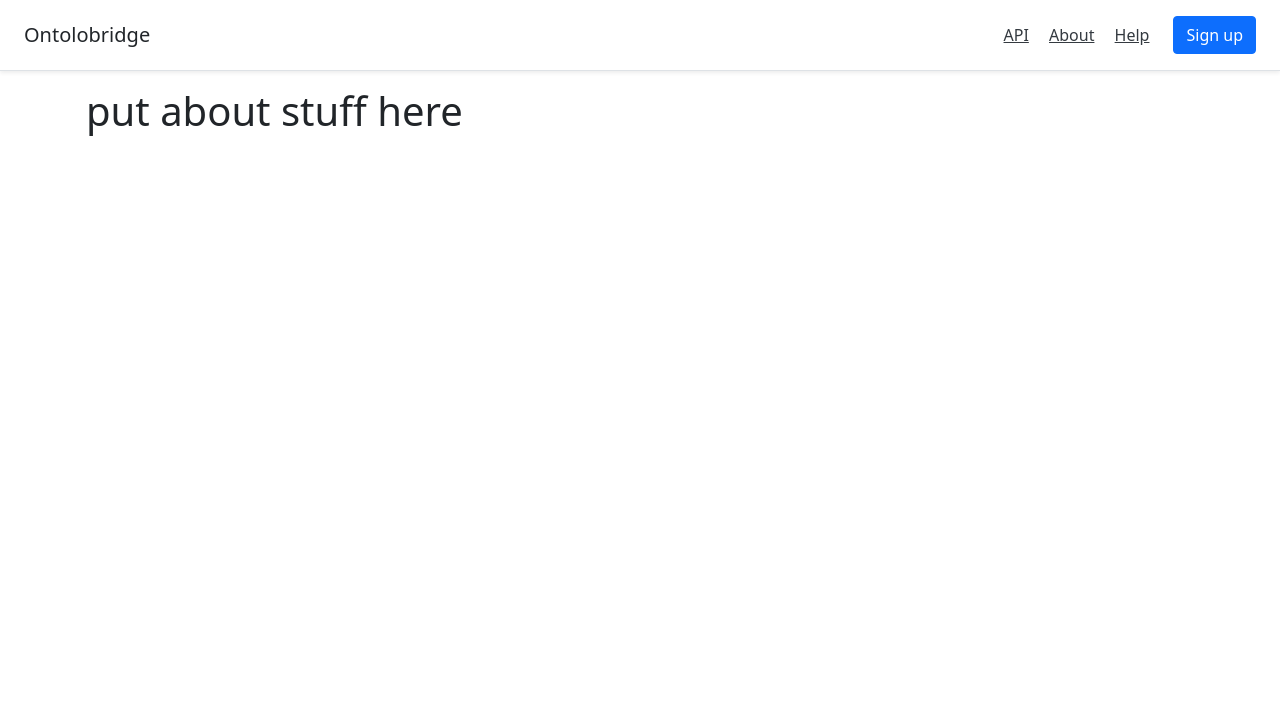
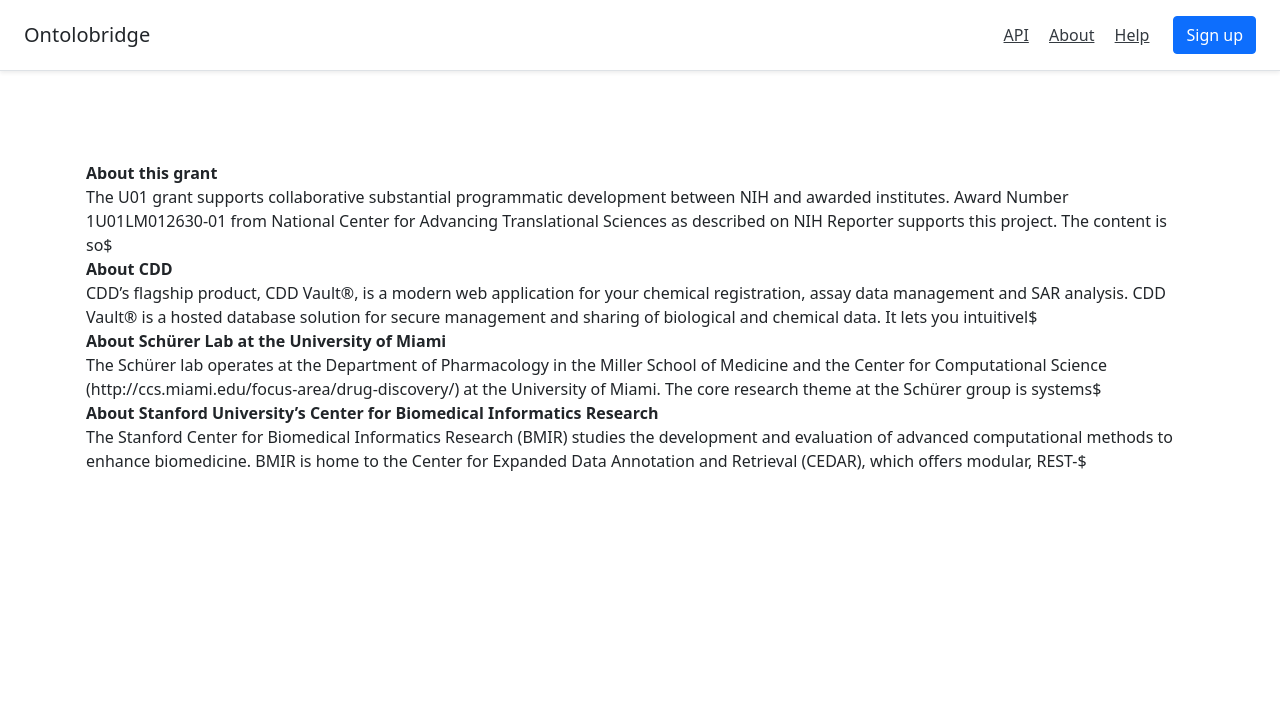
Before and after one commit to OntoloBridge/Ontolobridge-website, a PHP site: page /about.php in a window 1280 px wide. Shown: the top 713 px of the page. Run offline with PHP 8.4, Linux system fonts and the light colour scheme; data that the repository does not hold is empty.

Commit message:
Update about.php
Updated About page Closing #2

```diff
--- a/about.php
+++ b/about.php
@@ -25,9 +25,31 @@
     </nav>
     <a class="btn btn-primary" href="#">Sign up</a>
 </div>
+
 <main class="container" role="main">
-    <h1>put about stuff here</h1>
+    <?php include("util/displayMessage.php"); ?>
+    <div class="row">
+        <div class="col">
+<div><b>About this grant</b></div>
+
+<div>The U01 grant supports collaborative substantial programmatic development between NIH and awarded institutes. Award Number 1U01LM012630-01 from National Center for Advancing Translational Sciences as described on NIH Reporter supports this project. The content is so$
+
+<div><b>About CDD</b></div>
+
+<div>CDD’s flagship product, CDD Vault®, is a modern web application for your chemical registration, assay data management and SAR analysis. CDD Vault® is a hosted database solution for secure management and sharing of biological and chemical data. It lets you intuitivel$
+
+<div><b>About Schürer Lab at the University of Miami</b></div>
+
+<div>The Schürer lab operates at the Department of Pharmacology in the Miller School of Medicine and the Center for Computational Science (http://ccs.miami.edu/focus-area/drug-discovery/) at the University of Miami. The core research theme at the Schürer group is systems$
+
+<div><b>About Stanford University’s Center for Biomedical Informatics Research</b></div>
+
+<div>The Stanford Center for Biomedical Informatics Research (BMIR) studies the development and evaluation of advanced computational methods to enhance biomedicine. BMIR is home to the Center for Expanded Data Annotation and Retrieval (CEDAR), which offers modular, REST-$
+<br>
+        </div>
+    </div>
 </main>
+
 <?php
     echo file_get_contents("footer.html")
 ?>
```
